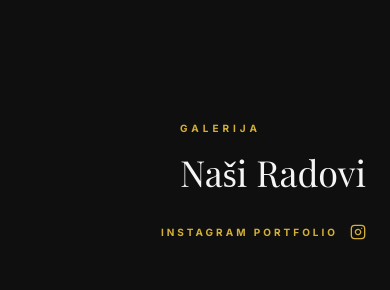
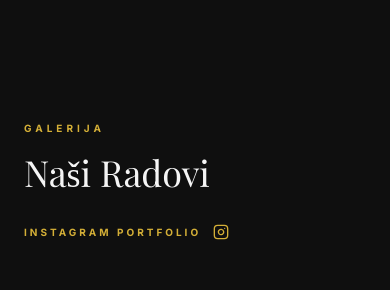
Before and after one commit to nermin990/barber-demo, a React (Vite) app: page / in a window 390 px wide. Shown: the part 5220-5510 px from the top of the page. Built offline with nearby package versions, Linux system fonts and the light colour scheme; a web font is replaced by a local one.

Commit message:
feat: Improve section layout and text alignment
Adjusts the alignment of section titles and gallery text for better responsiveness and visual appeal across different screen sizes.

```diff
--- a/src/App.tsx
+++ b/src/App.tsx
@@ -333,7 +333,7 @@ export default function App() {
       <section id="usluge" className="py-32 px-6 bg-[#0F0F0F]">
         <div className="max-w-7xl mx-auto">
           <div className="text-center mb-20">
-            <span className="text-[#D4AF37] text-[10px] font-bold tracking-[0.4em] uppercase mb-4 block">Naše Usluge</span>
+            <span className="text-[#D4AF37] text-[10px] font-bold tracking-[0.4em] uppercase mb-4 block text-center">Naše Usluge</span>
             <h2 className="text-4xl md:text-5xl font-serif">Vrhunska Usluga</h2>
           </div>
 
@@ -381,8 +381,8 @@ export default function App() {
       {/* Gallery */}
       <section id="galerija" className="py-32 px-6 bg-[#0F0F0F]">
         <div className="max-w-7xl mx-auto">
-          <div className="flex flex-col md:flex-row justify-between items-end mb-20 gap-8">
-            <div className="max-w-xl">
+          <div className="flex flex-col lg:flex-row justify-between items-start md:items-end lg:items-end mb-20 gap-8">
+            <div className="max-w-xl md:text-right lg:text-left">
               <span className="text-[#D4AF37] text-[10px] font-bold tracking-[0.4em] uppercase mb-4 block">Galerija</span>
               <h2 className="text-4xl md:text-5xl font-serif">Naši Radovi</h2>
             </div>
```
